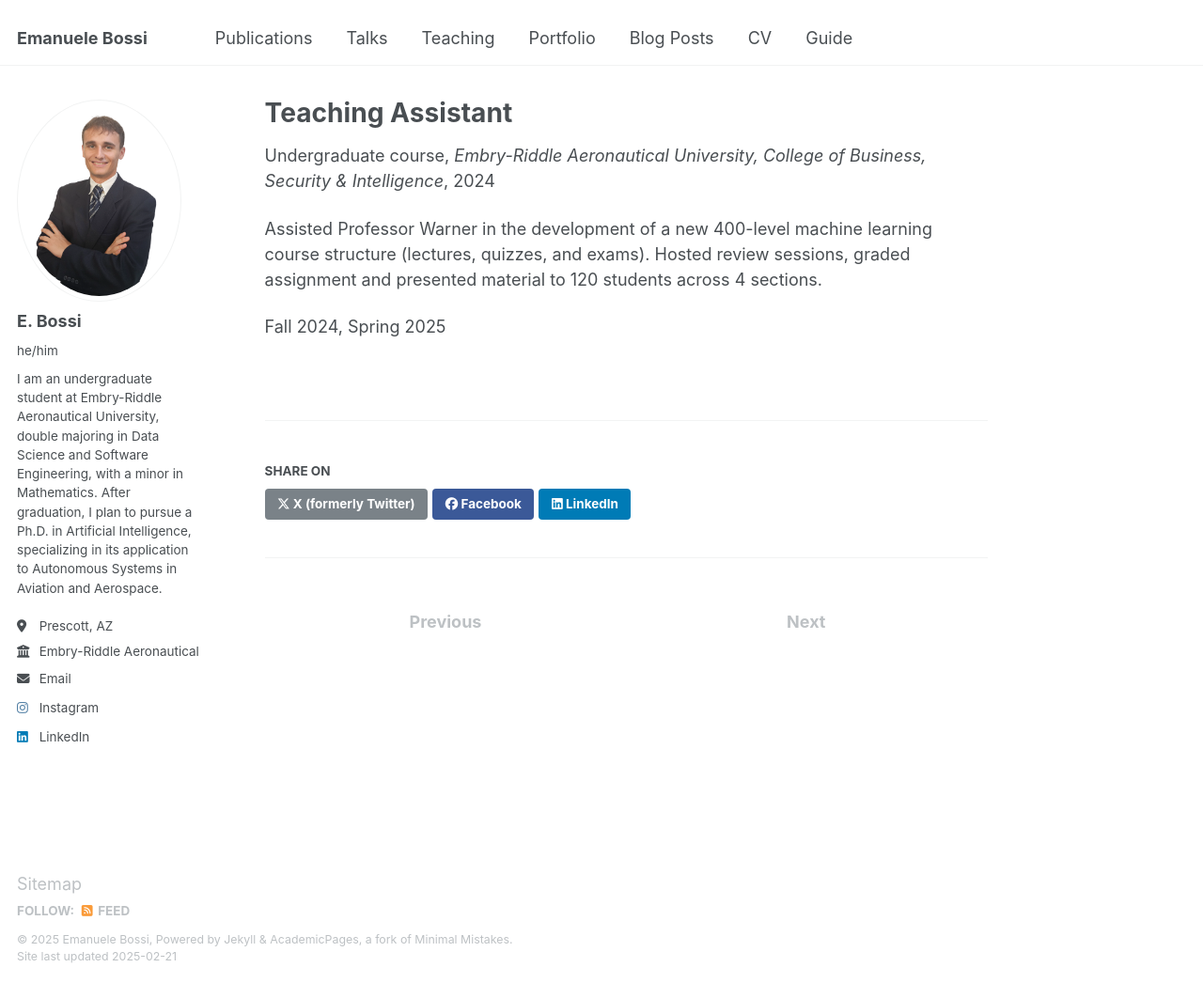
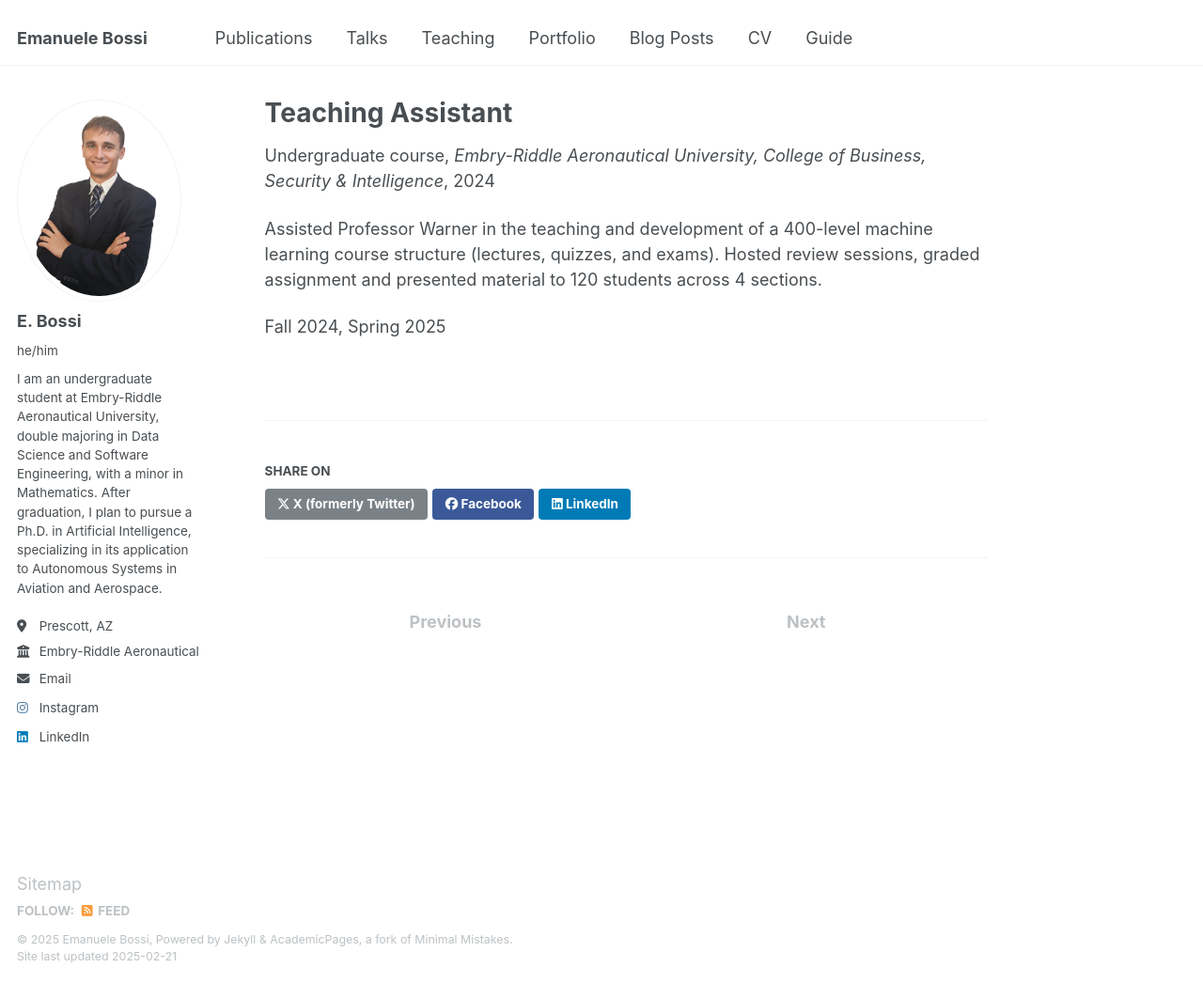
Before and after one commit to bossiemanuele/bossiemanuele.github.io, a Jekyll site: the page built from _teaching/CI460.md, in a window 1280 px wide and 1046 px high. Shown: the whole window at 94% size. Built offline with Jekyll 4.4.1, drawn with Linux system fonts in a browser that asks for light colours.

Commit message:
Update CI460.md

```diff
--- a/_teaching/CI460.md
+++ b/_teaching/CI460.md
@@ -8,6 +8,6 @@ date: 2024-01-01
 location: "Prescott, AZ"
 ---
 
-Assisted Professor Warner in the development of a new 400-level machine learning course structure (lectures, quizzes, and exams). Hosted review sessions, graded assignment and presented material to 120 students across 4 sections.
+Assisted Professor Warner in the teaching and development of a 400-level machine learning course structure (lectures, quizzes, and exams). Hosted review sessions, graded assignment and presented material to 120 students across 4 sections.
 
 Fall 2024, Spring 2025
```
